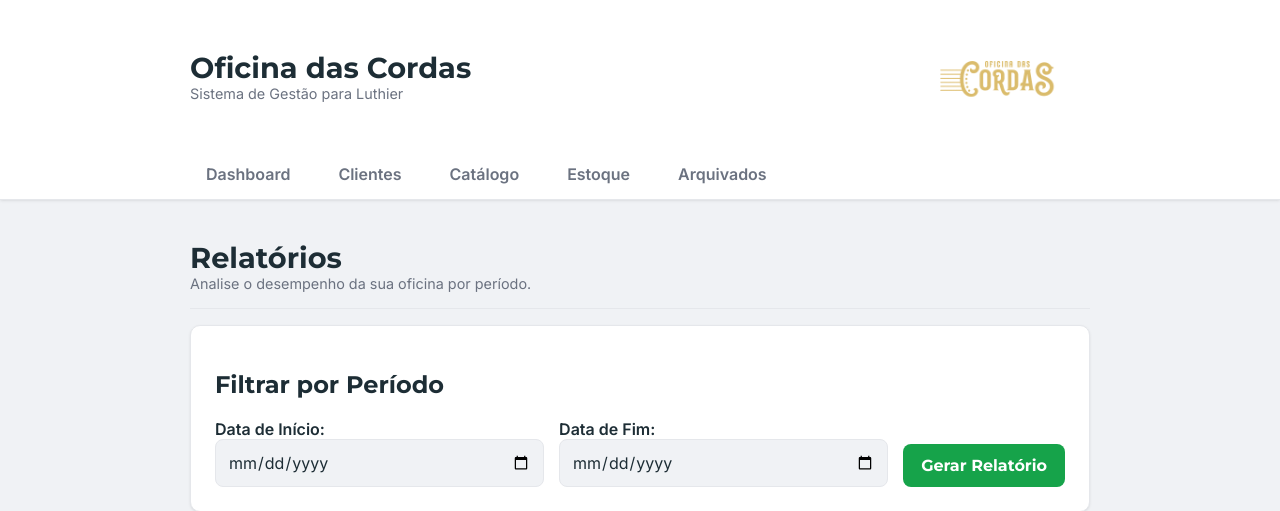
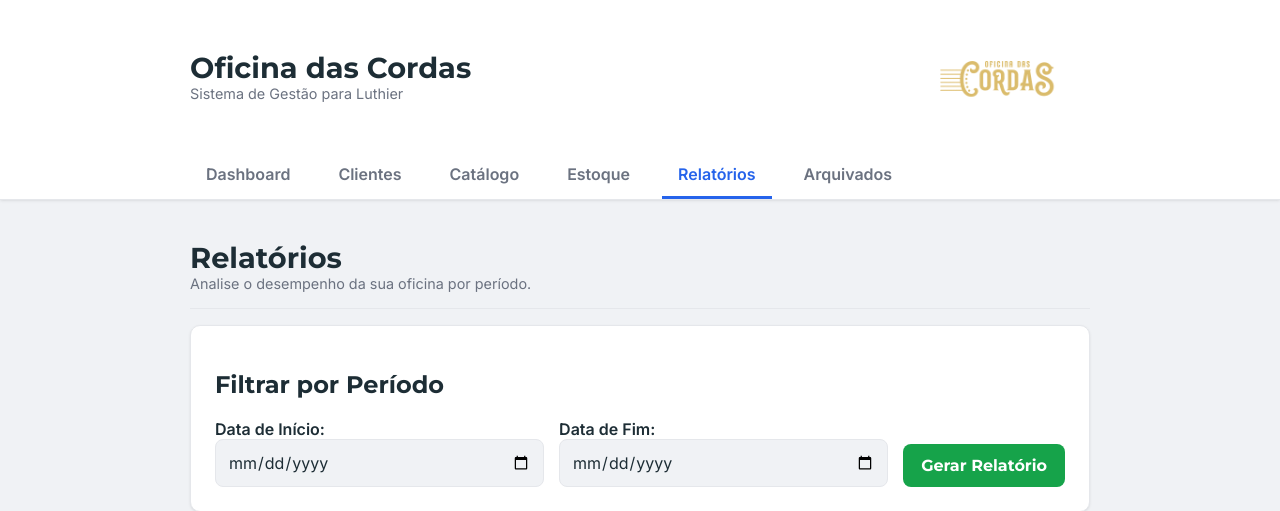
Before and after one commit to alvaroBar/sistema-luthieria, a Flask app: page /relatorios in a window 1280 px wide. Shown: the top 511 px of the page. Run offline with Flask 3, Linux system fonts and the light colour scheme.

Commit message:
Terminada a versão 1.0

```diff
--- a/app/templates/base.html
+++ b/app/templates/base.html
@@ -7,12 +7,11 @@
     <title>{% block title %}Sistema Luthier{% endblock %}</title>
     <link rel="stylesheet" href="{{ url_for('static', filename='style.css') }}">
     <!-- Bloco para que outras páginas possam adicionar seus próprios links no head (ex: Font Awesome) -->
-    <link rel="stylesheet" href="https://cdnjs.cloudflare.com/ajax/libs/font-awesome/6.5.2/css/all.min.css" integrity="sha512-SnH5WK+bZxgPHs44uWIX+LLJAJ9/2PkPKZ5QiAj6Ta86w+fsb2TkcmfRyVX3pBnMFcV7oQPJkl9QevSCWr3W6A==" crossorigin="anonymous" referrerpolicy="no-referrer" />
     {% block head %}{% endblock %}
 </head>
 <body>
     <header class="global-header">
-        <div class="container header-container">
+        <div class="header-container">
             <div class="main-header">
                 <div class="header-title">
                     <h1>Oficina das Cordas</h1>
@@ -27,6 +26,8 @@
                 <a href="{{ url_for('main.listar_clientes') }}" class="nav-link {% if 'cliente' in request.endpoint %}active{% endif %}">Clientes</a>
                 <a href="{{ url_for('main.listar_servicos') }}" class="nav-link {% if 'servico' in request.endpoint %}active{% endif %}">Catálogo</a>
                 <a href="{{ url_for('main.listar_estoque') }}" class="nav-link {% if 'estoque' in request.endpoint %}active{% endif %}">Estoque</a>
+                <!-- NOVO LINK PARA RELATÓRIOS -->
+                <a href="{{ url_for('main.relatorios') }}" class="nav-link {% if 'relatorios' in request.endpoint %}active{% endif %}">Relatórios</a>
                 <a href="{{ url_for('main.listar_arquivadas') }}" class="nav-link {% if 'arquivada' in request.endpoint %}active{% endif %}">Arquivados</a>
             </nav>
         </div>
@@ -36,3 +37,32 @@
         <!-- Aqui é onde o conteúdo específico de cada página será inserido -->
         {% block content %}{% endblock %}
     </main>
+
+    <script>
+        // --- Script para aviso de alterações não salvas ---
+        let hasUnsavedChanges = false;
+        const forms = document.querySelectorAll('form');
+
+        // Monitora qualquer alteração nos campos do formulário
+        forms.forEach(form => {
+            form.addEventListener('input', () => {
+                hasUnsavedChanges = true;
+            });
+
+            // Quando um formulário é enviado com sucesso, reseta a flag
+            form.addEventListener('submit', () => {
+                hasUnsavedChanges = false;
+            });
+        });
+
+        // Antes de o usuário sair da página, verifica a flag
+        window.addEventListener('beforeunload', (event) => {
+            if (hasUnsavedChanges) {
+                // Exibe a mensagem de confirmação padrão do navegador
+                event.preventDefault();
+                event.returnValue = '';
+            }
+        });
+    </script>
+</body>
+</html>
--- a/app/templates/relatorios.html
+++ b/app/templates/relatorios.html
@@ -29,7 +29,7 @@
 
     {% if relatorio %}
     <div class="card">
-        <h2>Resultados para o período de {{ relatorio.data_inicio }} a {{ relatorio.data_fim }}</h2>
+        <h2>Resultados para o período de {{ relatorio.data_inicio | replace('-', '/') }} a {{ relatorio.data_fim | replace('-', '/') }}</h2>
         <div class="stats-grid" style="margin-top: 20px;">
             <div class="stat-card">
                 <div class="stat-icon icon-purple">
```
